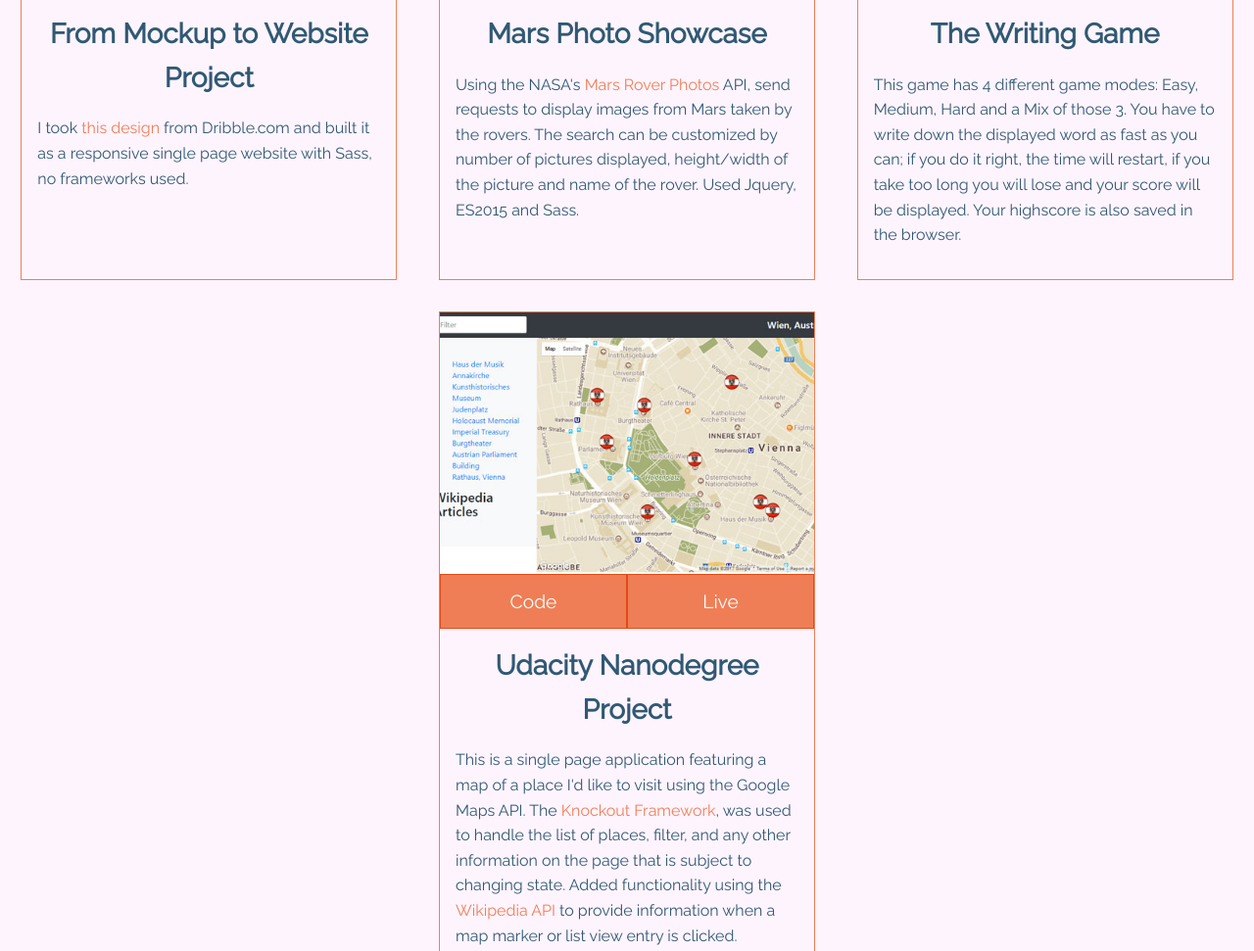
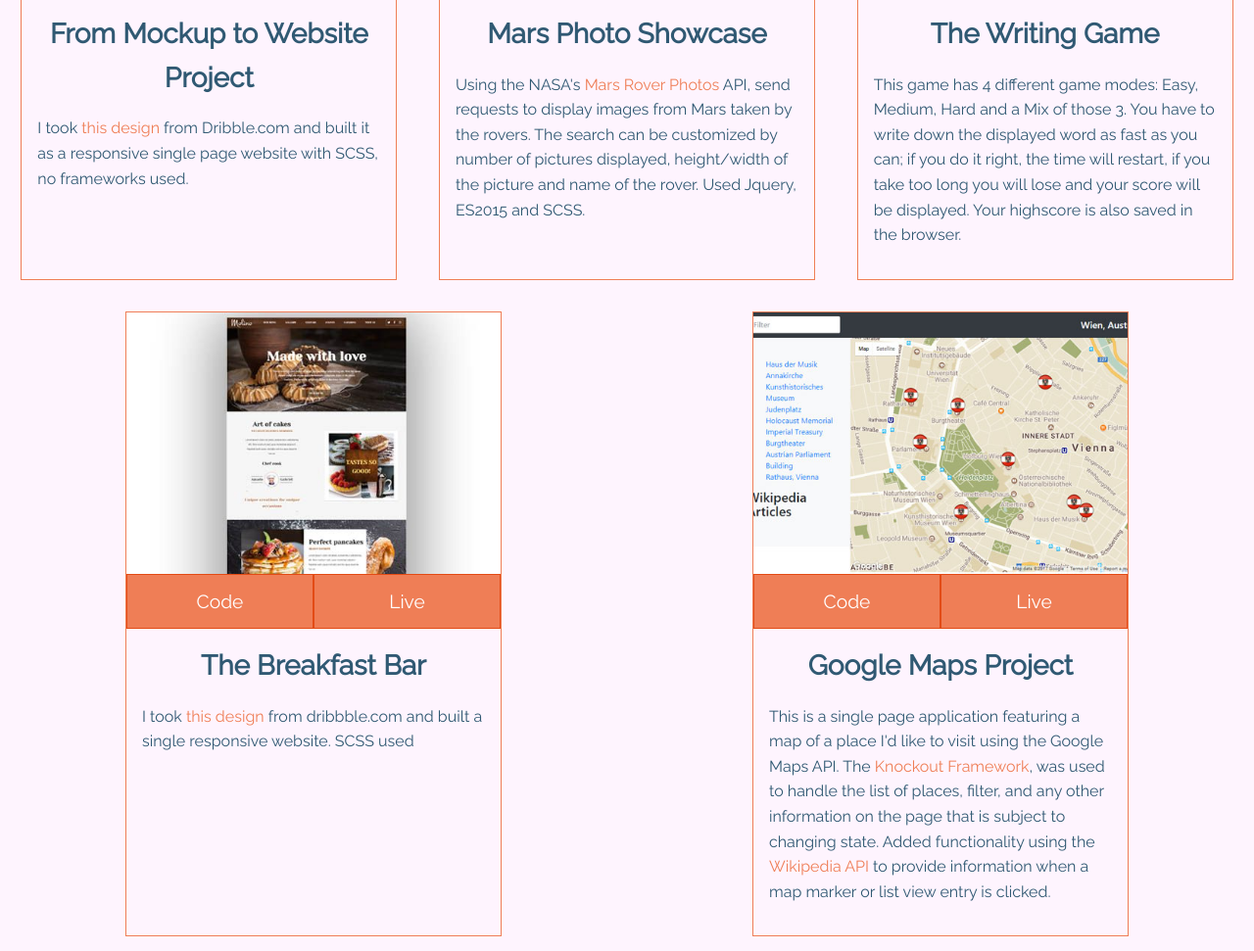
Before and after one commit to EGYOMREY/Portfolio, a website: page src/index.html in a window 1280 px wide. Shown: the part 951-1922 px from the top of the page at 98% size. Drawn offline with nearby package versions, Linux system fonts and the light colour scheme; files that its build step writes are made by us from their sources.

Commit message:
- Add the Breakfast Bar project

```diff
--- a/src/index.html
+++ b/src/index.html
@@ -85,7 +85,7 @@
                 </div>
                 <div class="project-block__details">
                   <h3>From Mockup to Website Project</h3>
-                  <p>I took <a href="https://egyomrey.github.io/From-Mockup-to-Website/Dribbble%20mockup.jpg">this design</a> from Dribble.com and built it as a responsive single page website with Sass, no frameworks used.</p>
+                  <p>I took <a href="https://egyomrey.github.io/From-Mockup-to-Website/Dribbble%20mockup.jpg">this design</a> from Dribble.com and built it as a responsive single page website with SCSS, no frameworks used.</p>
                 </div>
               </div>
                <!-- Individual project block -->
@@ -97,7 +97,7 @@
                 </div>
                 <div class="project-block__details">
                   <h3>Mars Photo Showcase</h3>
-                  <p>Using the NASA's <a href="https://api.nasa.gov/api.html#MarsPhotos">Mars Rover Photos</a> API, send requests to display images from Mars taken by the rovers. The search can be customized by number of pictures displayed, height/width of the picture and name of the rover. Used Jquery, ES2015 and Sass.</p>
+                  <p>Using the NASA's <a href="https://api.nasa.gov/api.html#MarsPhotos">Mars Rover Photos</a> API, send requests to display images from Mars taken by the rovers. The search can be customized by number of pictures displayed, height/width of the picture and name of the rover. Used Jquery, ES2015 and SCSS.</p>
                 </div>
               </div>
                <!-- Individual project block -->
@@ -114,13 +114,25 @@
               </div>
               <!-- Individual project block -->
               <div class="project-block">
+                <img src="img/Breakfast-Bar-Project.jpg" alt="The Breakfast Bar">
+                <div class="project-block__buttons">
+                  <a href="https://github.com/EGYOMREY/Breakfast-Bar" class="btn btn--primary" role="button">Code</a>
+                  <a href="https://egyomrey.github.io/Breakfast-Bar/build/index.html" class="btn btn--primary" role="button">Live</a>
+                </div>
+                <div class="project-block__details">
+                  <h3>The Breakfast Bar</h3>
+                  <p>I took <a href="https://egyomrey.github.io/Breakfast-Bar/Mockup%20from%20Dribbble.jpg">this design</a> from dribbble.com and built a single responsive website. SCSS used</p>
+                </div>
+              </div>
+              <!-- Individual project block -->
+              <div class="project-block">
                 <img src="img/GoogleMaps_UdacityProject.jpg" alt="Udacity Nanodegree Google Maps Project">
                 <div class="project-block__buttons">
                   <a href="https://github.com/EGYOMREY/Udacity-Nanodegree-Project-5-Google-Maps-Neighborhood" class="btn btn--primary" role="button">Code</a>
                   <a href="https://egyomrey.github.io/Udacity-Nanodegree-Project-5-Google-Maps-Neighborhood/" class="btn btn--primary" role="button">Live</a>
                 </div>
                 <div class="project-block__details">
-                  <h3>Udacity Nanodegree Project</h3>
+                  <h3>Google Maps Project</h3>
                   <p>This is a single page application featuring a map of a place I'd like to visit using the Google Maps API. The <a href="http://knockoutjs.com/">Knockout Framework</a>, was used to handle the list of places, filter, and any other information on the page that is subject to changing state. Added functionality using the <a href="https://www.mediawiki.org/wiki/API:Main_page/en">Wikipedia API</a> to provide information when a map marker or list view entry is clicked.</p>
                 </div>
             </div>
```
Also changed, not shown: build/img/Breakfast-Bar-Project.jpg (added), build/index.html, src/img/Breakfast-Bar-Project.jpg (added), src/img/From-Mockup-To-Website-Project.jpg.
